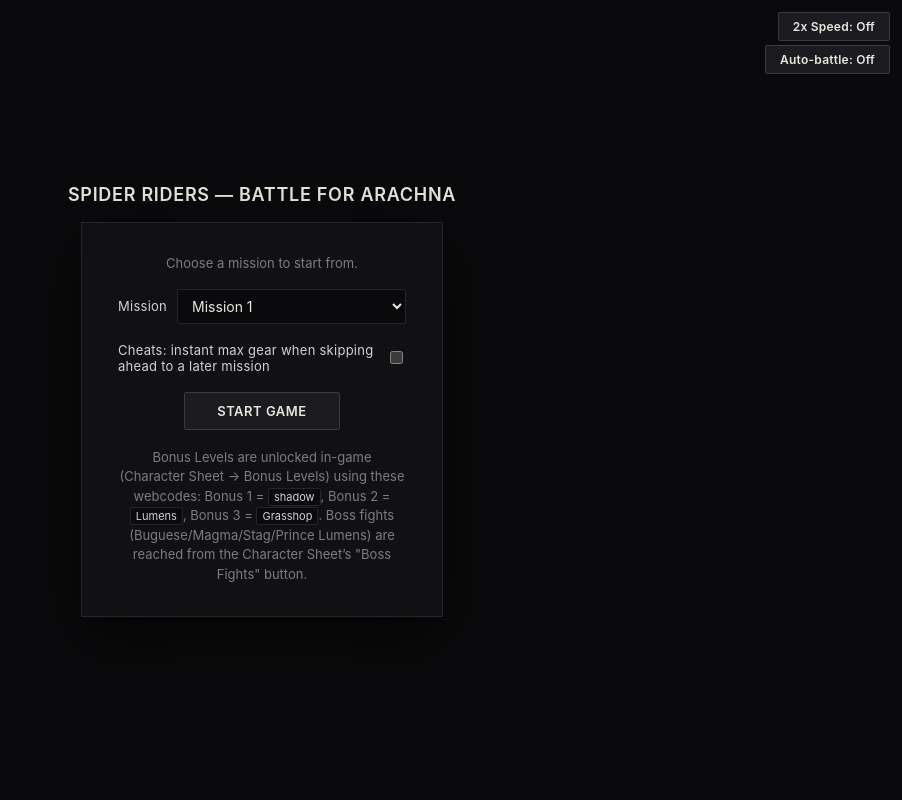
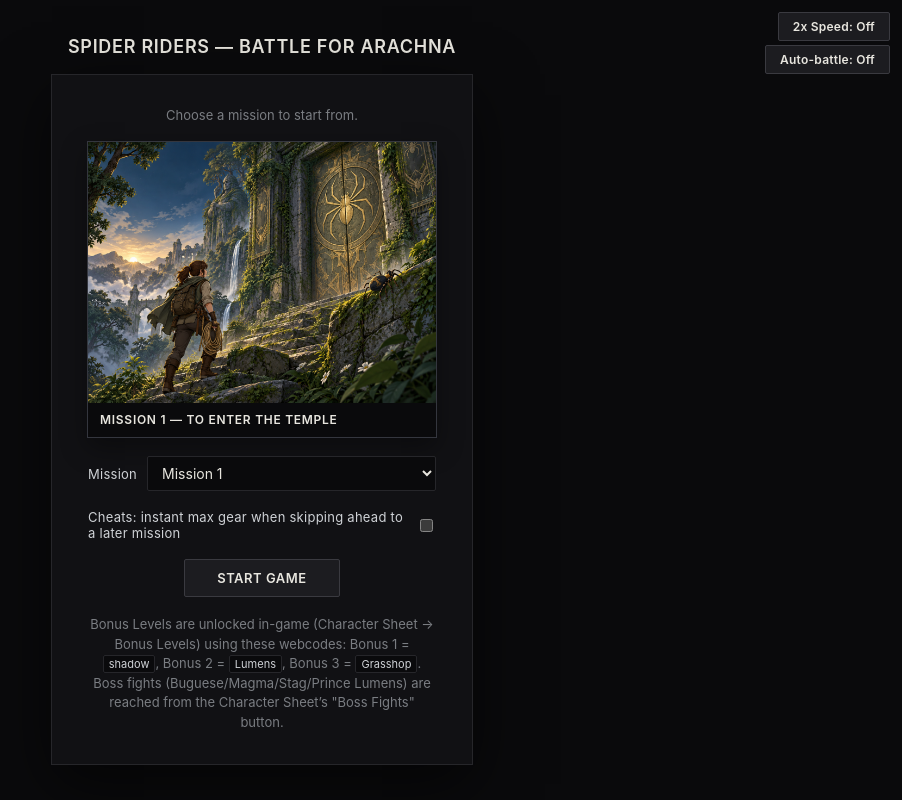
Before and after one commit to jjlinucb/spider-riders-flash, a plain HTML site: page index.html in a window 1280 px wide. Shown: the whole page, without its empty margins (378-1280 px from the left). Drawn offline with Linux system fonts and the light colour scheme.

Commit message:
Add campaign artwork previews to launcher

```diff
--- a/index.html
+++ b/index.html
@@ -198,7 +198,7 @@
     flex-direction: column;
     align-items: center;
     gap: 18px;
-    width: min(92vw, 360px);
+    width: min(92vw, 420px);
     padding: 32px 36px;
     background: #111114;
     box-shadow: 0 0 0 1px #26262a, 0 20px 60px rgba(0, 0, 0, 0.6);
@@ -210,6 +210,36 @@
     font-size: 13px;
     color: #7a7d82;
     text-align: center;
+  }
+
+  /* Campaign artwork lives outside the SWF. It is a pre-launch preview only:
+     changing the selected image never changes the FlashVars or the Ruffle
+     player, so this remains safe to remove or expand independently. */
+  #mission-preview {
+    width: 100%;
+    margin: 0;
+    overflow: hidden;
+    background: #0a0a0c;
+    border: 1px solid #34363e;
+    box-shadow: 0 10px 24px rgba(0, 0, 0, 0.35);
+  }
+
+  #mission-preview img {
+    display: block;
+    width: 100%;
+    height: auto;
+    aspect-ratio: 4 / 3;
+    object-fit: cover;
+  }
+
+  #mission-preview figcaption {
+    padding: 9px 12px 10px;
+    color: #e8e6df;
+    font-size: 12px;
+    font-weight: 600;
+    letter-spacing: 0.06em;
+    text-align: left;
+    text-transform: uppercase;
   }
 
   .field-row {
@@ -349,6 +379,10 @@
 
 <div id="mission-screen">
   <p>Choose a mission to start from.</p>
+  <figure id="mission-preview">
+    <img id="mission-preview-image" src="assets/mission-01/to-enter-the-temple-card.png" width="640" height="480" alt="Mission artwork preview" />
+    <figcaption id="mission-preview-title">Mission 1 — To Enter the Temple</figcaption>
+  </figure>
   <div class="field-row">
     <label for="mission-select">Mission</label>
     <select id="mission-select"></select>
@@ -389,6 +423,8 @@
     const missionSelectEl = document.getElementById("mission-select");
     const cheatsCheckboxEl = document.getElementById("cheats-checkbox");
     const startButtonEl = document.getElementById("start-button");
+    const missionPreviewImageEl = document.getElementById("mission-preview-image");
+    const missionPreviewTitleEl = document.getElementById("mission-preview-title");
     const speedToggleButtonEl = document.getElementById("speed-toggle-button");
     const speedToggleNoteEl = document.getElementById("speed-toggle-note");
     const autoBattleToggleButtonEl = document.getElementById("autobattle-toggle-button");
@@ -437,6 +473,36 @@
       }
       missionSelectEl.appendChild(opt);
     }
+
+    // Keep new key art strictly presentation-only. These files are served by
+    // the launcher and never enter the original Flash/Ruffle module graph.
+    const MISSION_ART = {
+      "1":  { title: "Mission 1 — To Enter the Temple", src: "assets/mission-01/to-enter-the-temple-card.png", alt: "A Spider Rider approaches an ancient spider-marked temple with a rope." },
+      "2":  { title: "Mission 2 — The Oracle's Statue Chamber", src: "assets/mission-02/oracle-statue-chamber-card.png", alt: "A glowing oracle statue chamber and a floating battle card." },
+      "3":  { title: "Mission 3 — Find the Manacle", src: "assets/mission-03/find-the-manacle-card.png", alt: "A Spider Rider opens a luminous portal with an ancient manacle." },
+      "4":  { title: "Mission 4 — Find a Way Out of the Forest", src: "assets/mission-04/forest-exit-card.png", alt: "A rider and battle spider defend a forest village gate." },
+      "5":  { title: "Mission 5 — Bond with a Battle Spider", src: "assets/mission-05/bond-with-a-battle-spider-card.png", alt: "A Spider Rider forms a magical bond with a battle spider." },
+      "6":  { title: "Mission 6 — Free the Prisoners", src: "assets/mission-06/free-the-prisoners-card.png", alt: "A battle spider crosses a web bridge toward a cave prison rescue." },
+      "7":  { title: "Mission 7 — Save the Village", src: "assets/mission-07/save-the-village-card.png", alt: "A Spider Rider leads villagers across a bridge as a hostile web burns away." },
+      "8":  { title: "Mission 8 — Join Corona in Arachna", src: "assets/mission-08/town-of-arachna-card.png", alt: "Corona leads riders into the lantern-lit Town of Arachna." },
+      "9":  { title: "Mission 9 — Complete Spider Rider Training", src: "assets/mission-09/complete-spider-rider-training-card.png", alt: "Corona and the player face an honorable mounted training duel." },
+      "10": { title: "Mission 10 — Find the Spy", src: "assets/mission-10/find-the-spy-card.png", alt: "A rider investigates a rain-dark fortress corridor while a spy hides above." },
+      "11": { title: "Mission 11 — Win a Duel", src: "assets/mission-11/win-a-duel-card.png", alt: "Two Spider Riders ready for a formal duel in a stormy coliseum." },
+      "12": { title: "Mission 12 — Protect Arachna", src: "assets/mission-12/protect-arachna-card.png", alt: "Spider Riders defend Arachna's fortress gate against an Invectid siege." },
+      "13": { title: "Mission 13 — Defeat Grasshop", src: "assets/mission-13/defeat-grasshop-card.png", alt: "A Spider Rider faces Grasshop's colossal war beast in a ruined arena." },
+      "14": { title: "Mission 14 — Find Corona", src: "assets/mission-14/find-corona-rescue-card.png", alt: "A Spider Rider races through a luminous marsh to rescue Corona from a magical web trap." },
+      "15": { title: "Mission 15 — Find the Cards", src: "assets/mission-15/find-the-cards-card.png", alt: "Spider Riders celebrate in the restored town as collectible battle cards circle overhead." },
+      "16": { title: "Campaign Complete", src: "assets/mission-15/find-the-cards-card.png", alt: "Spider Riders celebrate in the restored town after the campaign." }
+    };
+
+    const updateMissionPreview = () => {
+      const art = MISSION_ART[missionSelectEl.value];
+      missionPreviewImageEl.src = art.src;
+      missionPreviewImageEl.alt = art.alt;
+      missionPreviewTitleEl.textContent = art.title;
+    };
+    missionSelectEl.addEventListener("change", updateMissionPreview);
+    updateMissionPreview();
 
     // Mission 16 isn't a real playable mission - it's the shell's own
     // "campaign complete" state (see frame_158's onClipEvent(load) in
```
Also changed, not shown: assets/factions/invectid-strike-force-card.png (added), assets/factions/invectid-strike-force-dark-anime-card.png (added), assets/mission-01/to-enter-the-temple-card.png (added), assets/mission-02/oracle-statue-chamber-card.png (added), assets/mission-03/find-the-manacle-card.png (added), assets/mission-04/forest-exit-card.png (added), assets/mission-05/bond-with-a-battle-spider-card.png (added), assets/mission-06/free-the-prisoners-card.png (added), assets/mission-07/save-the-village-card.png (added), assets/mission-08/town-of-arachna-card.png (added), assets/mission-09/complete-spider-rider-training-card.png (added), assets/mission-10/find-the-spy-card.png (added), 5 other files.
